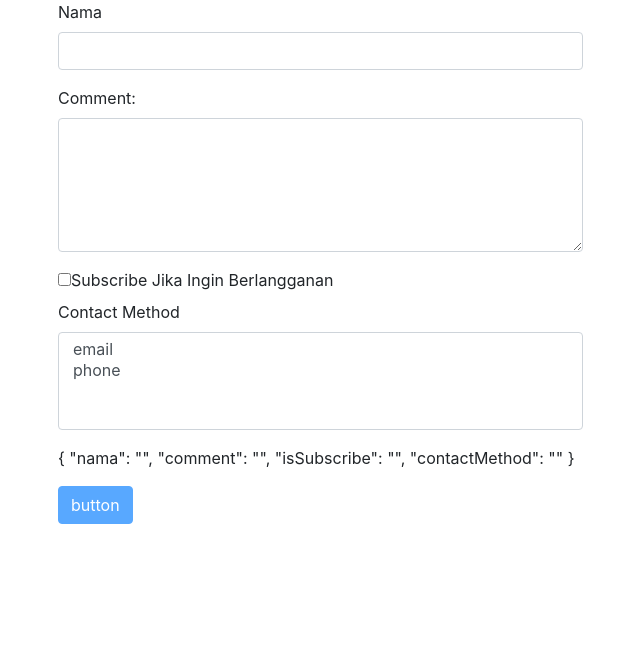
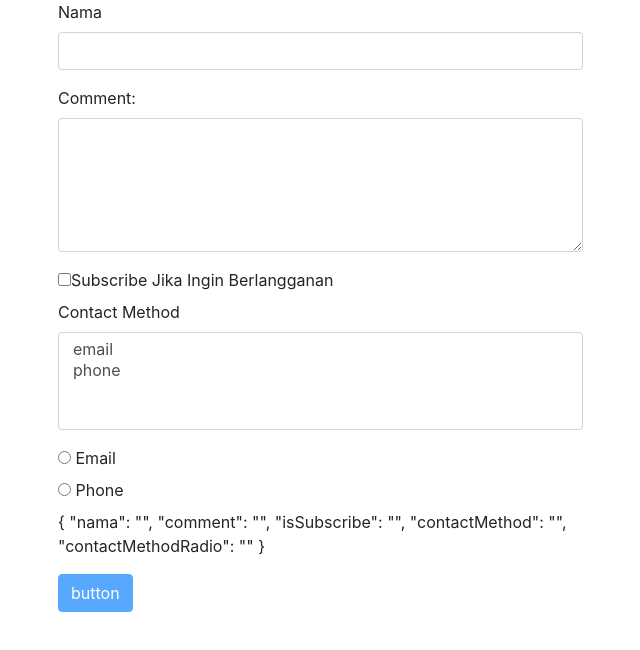
Before and after one commit to mohkhoirularifin/Pemrograman-Web-Lanjut, an Angular app in the folder Praktikum7/: page / in a window 1280 px wide. Shown: the top 650 px of the page, without its empty margins (42-682 px from the left). Built offline with nearby package versions, Linux system fonts and the light colour scheme.

Commit message:
Update contact.component.html

```diff
--- a/Praktikum7/src/app/contact/contact.component.html
+++ b/Praktikum7/src/app/contact/contact.component.html
@@ -73,13 +73,34 @@
       </div>
       <div class="form-group">
         <label for="contactMethod">Contact Method</label>
-        <select multiple ngModel name="contactMethod" id="contactMethod" class="form-control">
-          <option *ngFor="let method of contactMethods" [ngValue]="method">{{method.name}}</option>
+        <select
+          multiple
+          ngModel
+          name="contactMethod"
+          id="contactMethod"
+          class="form-control"
+        >
+          <option *ngFor="let method of contactMethods" [ngValue]="method">{{
+            method.name
+          }}</option>
         </select>
       </div>
+      <!-- radio button -->
+      <div class="radio">
+        <label for="">
+          <input ngModel type="radio" name="contactMethodRadio" value="1">
+          Email
+        </label>
+      </div>
+      <div class="radio">
+          <label for="">
+            <input ngModel type="radio" name="contactMethodRadio" value="2">
+            Phone
+          </label>
+        </div>
       <p>
-          {{ form.value | json }}
-        </p>
+        {{ form.value | json }}
+      </p>
       <button type="submit" [disabled]="!form.valid" class="btn btn-primary">
         button
       </button>
```
